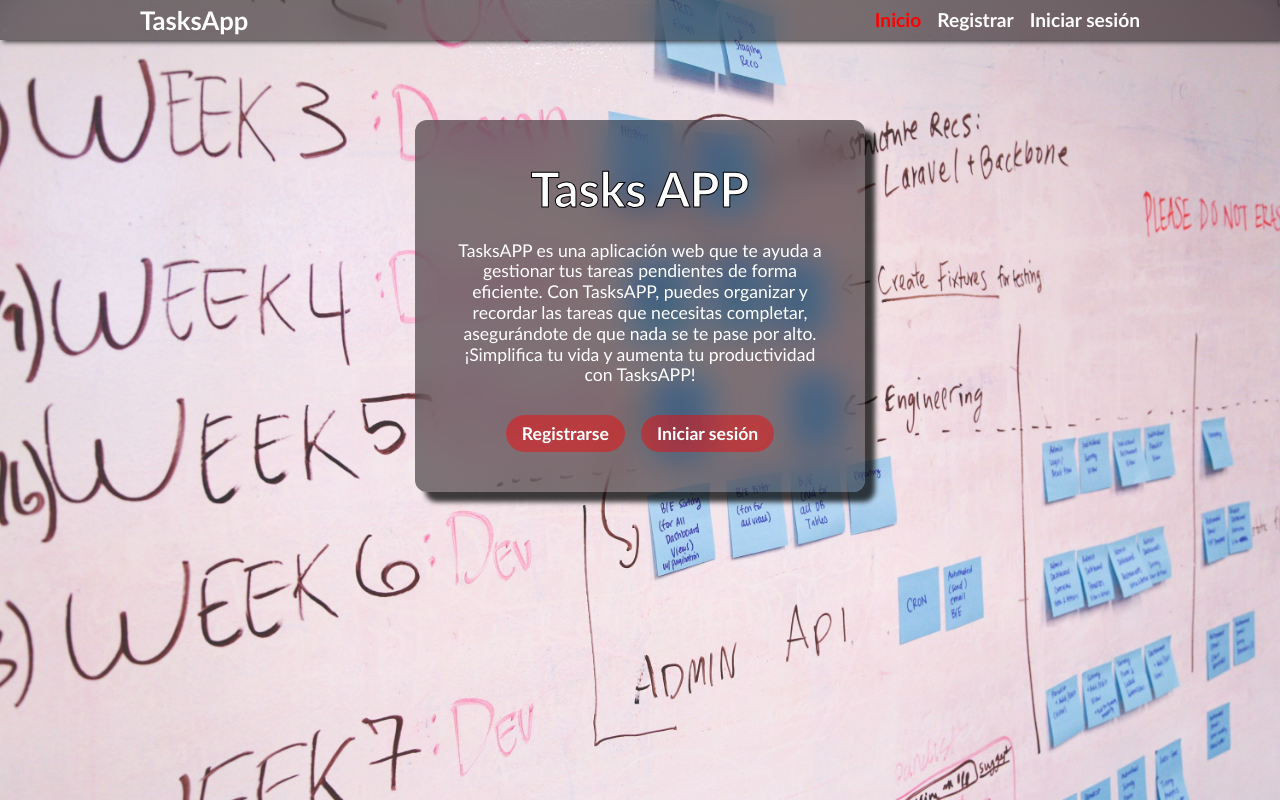
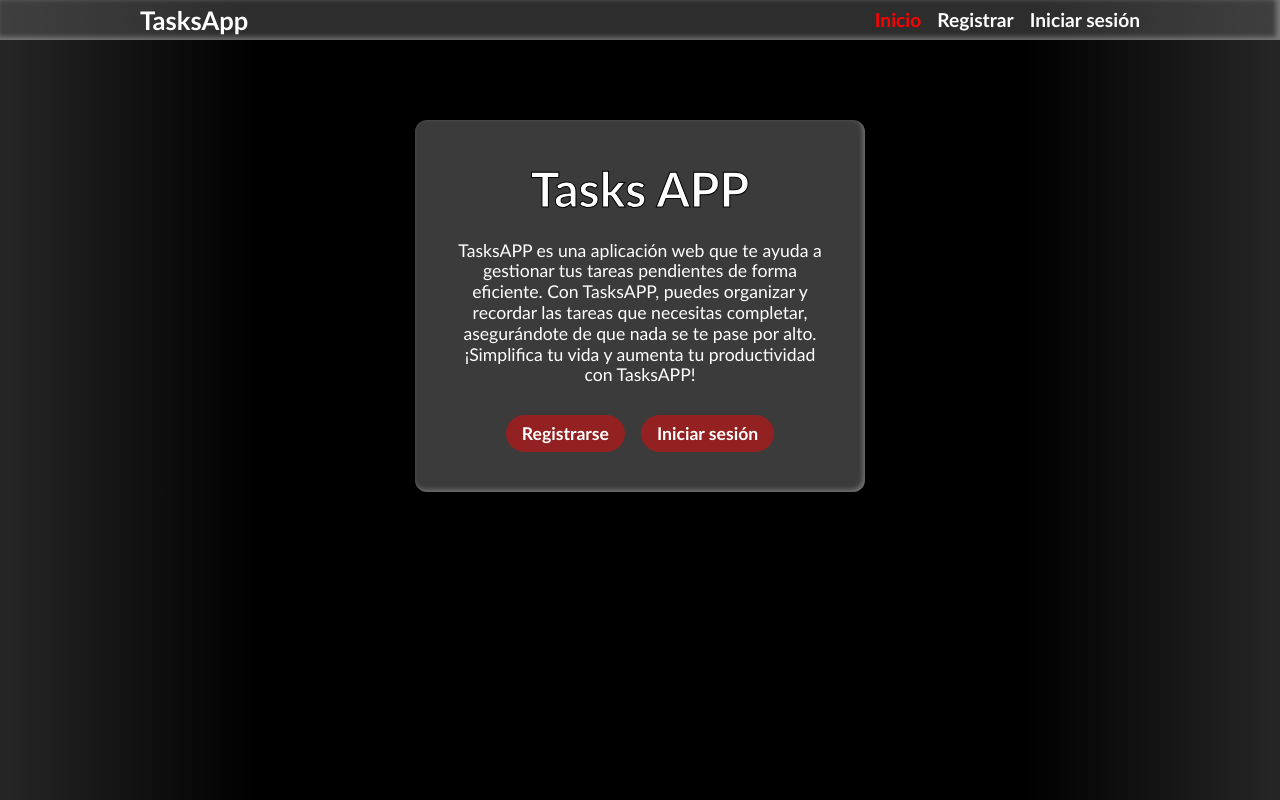
Before and after one commit to danuruiz7/tasksApp, a React (Vite) app: page / in a window 1280 px wide. Built offline with nearby package versions, Linux system fonts and the light colour scheme.

Commit message:
cambiando algunos estilos

```diff
--- a/src/index.css
+++ b/src/index.css
@@ -10,9 +10,14 @@ html {
 }
 
 body {
-  background-image: url(../public/fondo.jpg);
-  background-repeat: repeat;
-  background-size: cover;
+  background: rgb(38, 38, 38);
+  background: linear-gradient(
+    90deg,
+    rgba(38, 38, 38, 1) 0%,
+    rgba(0, 0, 0, 1) 20%,
+    rgba(0, 0, 0, 1) 80%,
+    rgba(38, 38, 38, 1) 100%
+  );
 }
 
 a {
@@ -31,9 +36,4 @@ a {
 }
 
 @media (max-width: 600px) {
-  body {
-    background-image: url(../public/fondomovil.jpg);
-    background-repeat: repeat-y;
-    background-size: cover;
-  }
 }
--- a/src/pages/Form.module.css
+++ b/src/pages/Form.module.css
@@ -7,12 +7,9 @@
   align-items: center;
   margin-top: 5rem;
   padding: 2.5rem 1rem;
-  backdrop-filter: blur(16px) saturate(180%);
-  -webkit-backdrop-filter: blur(16px) saturate(180%);
-  background-color: rgba(0, 0, 0, 0.5);
+  background-color: rgba(118, 118, 118, 0.5);
   border-radius: 12px;
-  /* border: 1px solid rgba(0, 0, 0, 0.125); */
-  box-shadow: 10px 10px 5px 0px rgba(0, 0, 0, 0.75);
+  box-shadow: inset -2px -2px 5px 0px rgba(255, 255, 255, 0.3);
   color: white;
 }
 
--- a/src/pages/Home.module.css
+++ b/src/pages/Home.module.css
@@ -7,12 +7,9 @@
   align-items: center;
   margin-top: 5rem;
   padding: 2.5rem 1rem;
-  backdrop-filter: blur(16px) saturate(180%);
-  -webkit-backdrop-filter: blur(16px) saturate(180%);
-  background-color: rgba(0, 0, 0, 0.5);
+  background-color: rgba(118, 118, 118, 0.5);
   border-radius: 12px;
-  /* border: 1px solid rgba(0, 0, 0, 0.125); */
-  box-shadow: 10px 10px 5px 0px rgba(0, 0, 0, 0.75);
+  box-shadow: inset -2px -2px 5px 0px rgba(255, 255, 255, 0.3);
 }
 
 .title {
--- a/src/pages/ListaTarea.module.css
+++ b/src/pages/ListaTarea.module.css
@@ -5,12 +5,9 @@
   margin-left: auto;
   margin-right: auto;
   padding-bottom: 1rem;
-  backdrop-filter: blur(16px) saturate(180%);
-  -webkit-backdrop-filter: blur(16px) saturate(180%);
-  background-color: rgba(0, 0, 0, 0.5);
+  background-color: rgba(118, 118, 118, 0.5);
   border-radius: 12px;
-  /* border: 1px solid rgba(0, 0, 0, 0.125); */
-  box-shadow: 10px 10px 5px 0px rgba(0, 0, 0, 0.75);
+  box-shadow: inset -2px -2px 5px 0px rgba(255, 255, 255, 0.3);
   text-align: center;
   color: black;
 }
@@ -46,7 +43,7 @@
   background-color: rgb(255, 255, 255);
   border-radius: 12px;
   /* border: 1px solid rgba(0, 0, 0, 0.125); */
-  box-shadow: inset 1px 1px 10px 1px rgba(0, 0, 0, 0.75);
+  box-shadow: inset 2px 2px 15px 1px rgba(0, 0, 0, 0.75);
 }
 
 /* Estilos del encabezado */
--- a/src/pages/Navbar.module.css
+++ b/src/pages/Navbar.module.css
@@ -2,8 +2,8 @@
   padding: 0.3rem 1rem;
   backdrop-filter: blur(16px) saturate(180%);
   -webkit-backdrop-filter: blur(16px) saturate(180%);
-  background-color: rgba(0, 0, 0, 0.5);
-  box-shadow: 3px 2px 5px 0px rgba(0, 0, 0, 0.75);
+  background-color: rgba(90, 90, 90, 0.5);
+  box-shadow: inset -3px -2px 5px 1px rgba(255, 255, 255, 0.3);
 }
 
 .container {
--- a/src/pages/Navbar.tsx
+++ b/src/pages/Navbar.tsx
@@ -18,7 +18,7 @@ function NavbarCustom() {
   return (
     <header className={estilos.header}>
       <div className={estilos.container}>
-        <NavLink to="/">
+        <NavLink to={auth.isAuthenticated ? '/crear-tarea' : '/'}>
           <h3 className={estilos.title}>TasksApp</h3>
         </NavLink>
 
```
